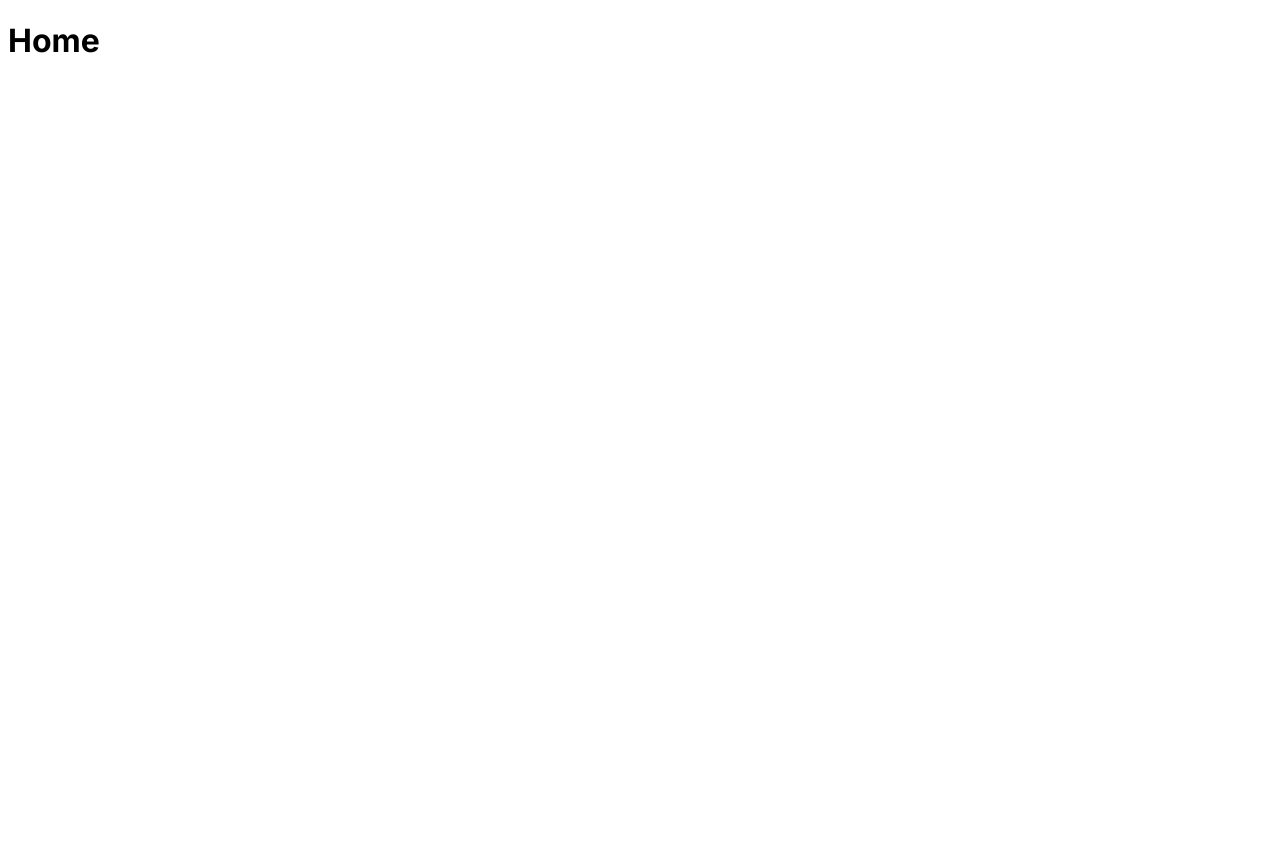
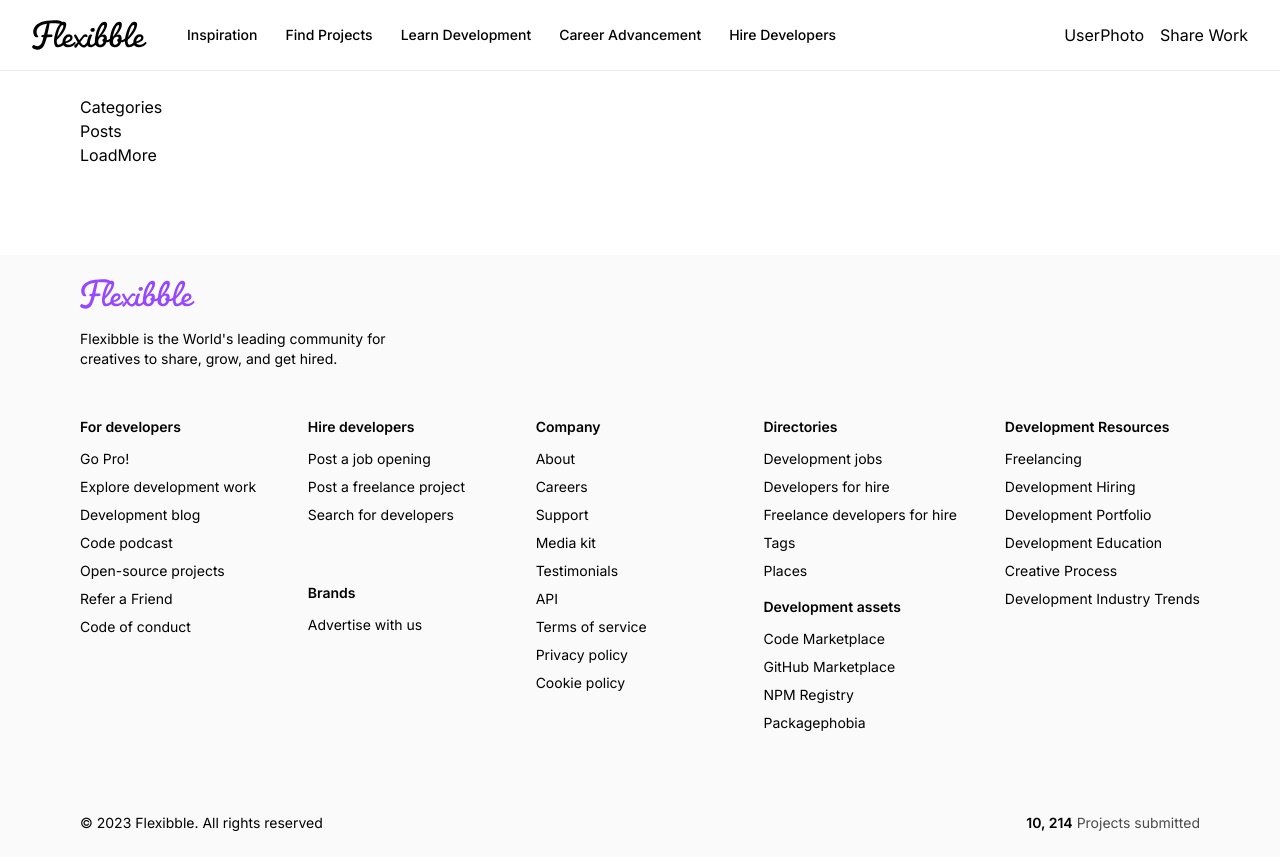
Before and after one commit to Got-crypto/flexibble, a Next.js app: page / in a window 1280 px wide. Before the commit the page ends 800 px from the top, so only its background shows below. Built offline with nearby package versions, Linux system fonts and the light colour scheme.

Commit message:
added layout for the application; included Navbar && Footer

```diff
--- a/app/layout.tsx
+++ b/app/layout.tsx
@@ -1,6 +1,7 @@
-import { Inter } from 'next/font/google'
+import Footer from '@/components/Footer'
+import Navbar from '@/components/Navbar'
+import './globals.css'
 
-const inter = Inter({ subsets: ['latin'] })
 
 export const metadata = {
   title: 'Flexibble',
@@ -14,7 +15,13 @@
 }) {
   return (
     <html lang="en">
-      <body className={inter.className}>{children}</body>
+      <body>
+        <Navbar />
+        <main>
+          {children}
+        </main>
+        <Footer />
+      </body>
     </html>
   )
 }
--- a/app/page.tsx
+++ b/app/page.tsx
@@ -1,9 +1,9 @@
 export default function Home() {
     return (
-        <div>
-            <h1>
-                Home
-            </h1>
-        </div>
+        <section className="flex-start flex-col paddings mb-16">
+            <h1>Categories</h1>
+            <h1>Posts</h1>
+            <h1>LoadMore</h1>
+        </section>
     )
 }
--- /dev/null
+++ b/components/AuthProviders.tsx
@@ -0,0 +1,8 @@
+
+const AuthProviders = () => {
+  return (
+    <div>AuthProviders</div>
+  )
+}
+
+export default AuthProviders
--- /dev/null
+++ b/components/Footer.tsx
@@ -0,0 +1,68 @@
+import { footerLinks } from "@/constants";
+import Image from "next/image";
+import Link from "next/link";
+
+type ColumnProps = {
+    title: string;
+    links: Array<string>;
+}
+
+const FooterColumn = ({title, links}: ColumnProps) => {
+    return <div className="footer_column">
+        <h4 className="font-semibold">{title}</h4>
+        <ul className="flex flex-col gap-2">
+            {links.map(link => (
+                <Link href='/' key={link}>{link}</Link>
+            ))}
+        </ul>
+    </div>
+}
+
+function Footer() {
+  return (
+    <footer className="flexStart footer">
+        <div className="flex flex-col gap-12 w-full">
+            <div className="flex items-start flex-col">
+                <Image
+                    src='/logo-purple.svg'
+                    width={115}
+                    height={38}
+                    alt='Flexibble'
+                />
+
+                <p className="text-start text-sm font-normal mt-5 max-w-xs">
+                    Flexibble is the World's leading community for creatives to share, grow, and get hired.
+                </p>
+            </div>
+            <div className="flex flex-wrap gap-12">
+                <FooterColumn title={footerLinks[0].title} links={footerLinks[0].links} />
+
+                <div className="flex-1 flex flex-col gap-4">
+                    <FooterColumn title={footerLinks[1].title} links={footerLinks[1].links} />
+                    <FooterColumn title={footerLinks[2].title} links={footerLinks[2].links} />
+                </div>
+
+                <FooterColumn title={footerLinks[3].title} links={footerLinks[3].links} />
+
+                <div className="flex-1 flex flex-col gap-4">
+                    <FooterColumn title={footerLinks[4].title} links={footerLinks[4].links} />
+                    <FooterColumn title={footerLinks[5].title} links={footerLinks[5].links} />
+                </div>
+
+                <FooterColumn title={footerLinks[6] .title} links={footerLinks[6]    .links} />
+            </div>
+        </div>
+
+        <div className="flexBetween footer_copyright">
+            <p>&copy; 2023 Flexibble. All rights reserved</p>
+            <p className="text-gray">
+                <span className="text-black font-semibold">
+                    10, 214
+                </span> Projects submitted
+            </p>
+        </div>
+    </footer>
+  )
+}
+
+export default Footer
--- /dev/null
+++ b/components/Navbar.tsx
@@ -0,0 +1,43 @@
+import { NavLinks } from "@/constants"
+import Image from "next/image"
+import Link from "next/link"
+import AuthProviders from "./AuthProviders"
+
+function Navbar() {
+    const session = {}
+
+  return (
+    <nav className="flexBetween navbar">
+        <div className="flex-1 flexStart gap-10">
+            <Link href="/">
+                <Image
+                    src='/logo.svg'
+                    height={43}
+                    width={115}
+                    alt='Flexibble'
+                />
+            </Link>
+            <ul className="xl:flex hidden text-small gap-7">
+                {NavLinks.map(link => (
+                    <Link href={link.href} key={link.key}>{link.text}</Link>
+                ))}
+            </ul>
+        </div>
+
+        <div className="flexCenter gap-4">
+            {session ? (
+                <>
+                    UserPhoto
+                    <Link href='/create-project'>
+                        Share Work
+                    </Link>
+                </>
+            ) : (
+                <AuthProviders />
+            )}
+        </div>
+    </nav>
+  )
+}
+
+export default Navbar
--- /dev/null
+++ b/constants/index.ts
@@ -0,0 +1,96 @@
+export const NavLinks = [
+    { href: '/', key: 'Inspiration', text: 'Inspiration' },
+    { href: '/', key: 'Find Projects', text: 'Find Projects' },
+    { href: '/', key: 'Learn Development', text: 'Learn Development' },
+    { href: '/', key: 'Career Advancement', text: 'Career Advancement' },
+    { href: '/', key: 'Hire Developers', text: 'Hire Developers' }
+  ];
+
+  export const categoryFilters = [
+    "Frontend",
+    "Backend",
+    "Full-Stack",
+    "Mobile",
+    "UI/UX",
+    "Game Dev",
+    "DevOps",
+    "Data Science",
+    "Machine Learning",
+    "Cybersecurity",
+    "Blockchain",
+    "E-commerce",
+    "Chatbots"
+  ]
+
+  export const footerLinks = [
+    {
+      title: 'For developers',
+      links: [
+        'Go Pro!',
+        'Explore development work',
+        'Development blog',
+        'Code podcast',
+        'Open-source projects',
+        'Refer a Friend',
+        'Code of conduct',
+      ],
+    },
+    {
+      title: 'Hire developers',
+      links: [
+        'Post a job opening',
+        'Post a freelance project',
+        'Search for developers',
+      ],
+    },
+    {
+      title: 'Brands',
+      links: [
+        'Advertise with us',
+      ],
+    },
+    {
+      title: 'Company',
+      links: [
+        'About',
+        'Careers',
+        'Support',
+        'Media kit',
+        'Testimonials',
+        'API',
+        'Terms of service',
+        'Privacy policy',
+        'Cookie policy',
+      ],
+    },
+    {
+      title: 'Directories',
+      links: [
+        'Development jobs',
+        'Developers for hire',
+        'Freelance developers for hire',
+        'Tags',
+        'Places',
+      ],
+    },
+    {
+      title: 'Development assets',
+      links: [
+        'Code Marketplace',
+        'GitHub Marketplace',
+        'NPM Registry',
+        'Packagephobia',
+      ],
+    },
+    {
+      title: 'Development Resources',
+      links: [
+        'Freelancing',
+        'Development Hiring',
+        'Development Portfolio',
+        'Development Education',
+        'Creative Process',
+        'Development Industry Trends',
+      ],
+    },
+  ];
```
